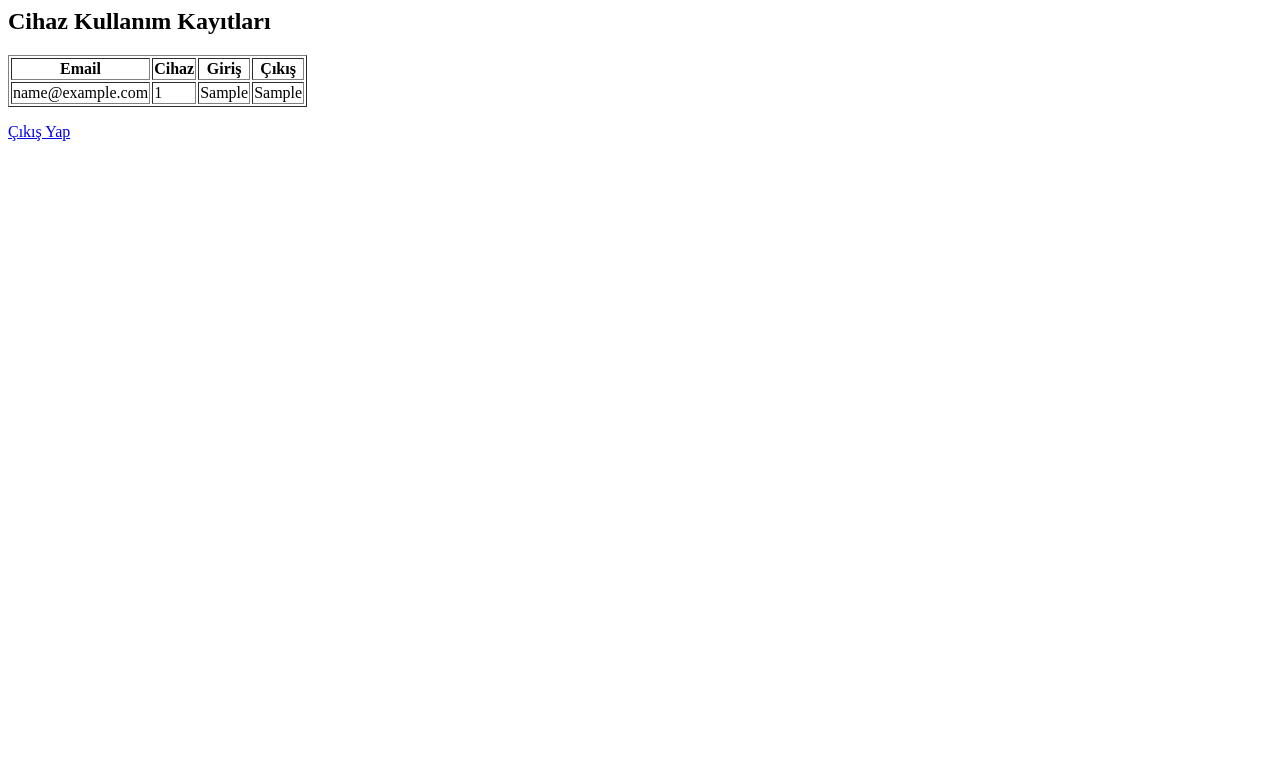
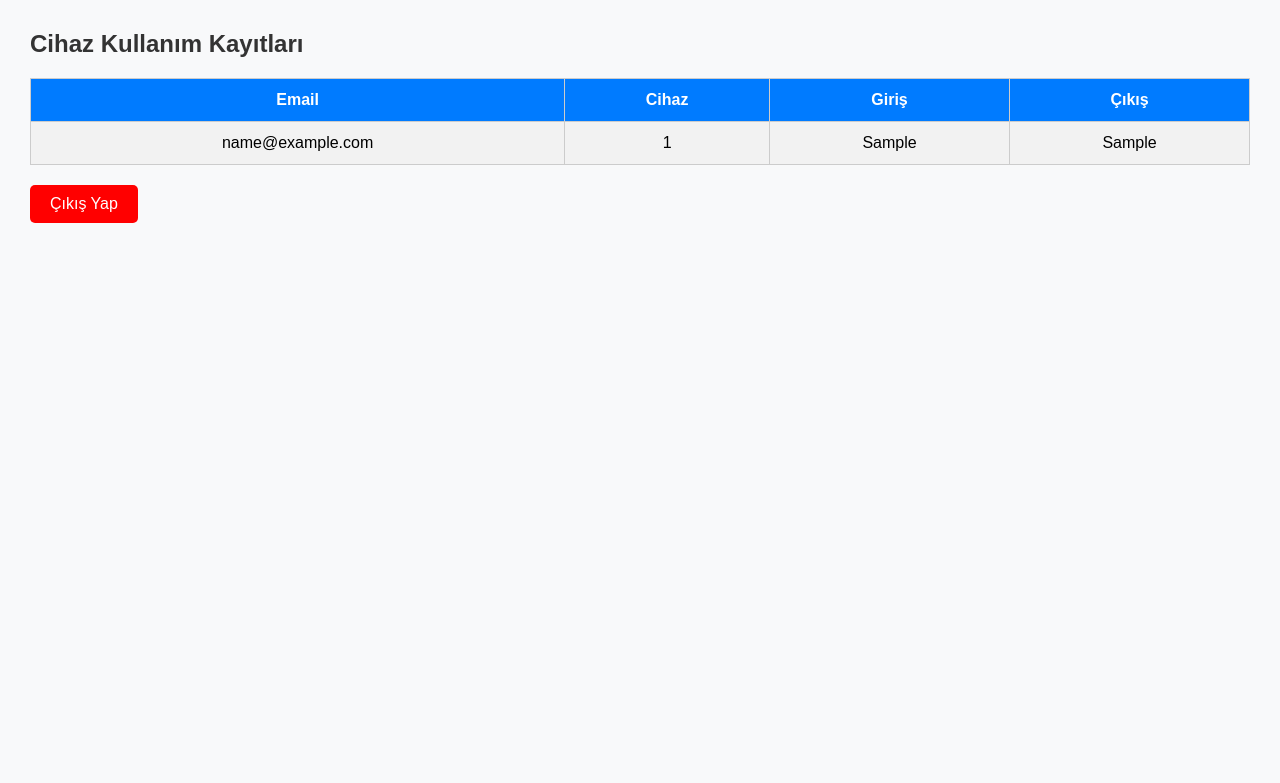
Before and after one commit to Sudenazkaranfil/qr-code-device-tracking-system, a Flask app: page /admin in a window 1280 px wide. Shown: the top 783 px of the page. Run offline with Flask 3, Linux system fonts and the light colour scheme; the visitor is signed in with stand-in values (Sample User, id 1); a database or web service that is not in the repository returns one stand-in record (values such as "Sample title"); some libraries are stand-ins or nearby versions.

Commit message:
Update admin_panel.html

```diff
--- a/templates/admin_panel.html
+++ b/templates/admin_panel.html
@@ -1,5 +1,52 @@
+<!DOCTYPE html>
+<html lang="tr">
+<head>
+    <meta charset="UTF-8">
+    <title>Admin Paneli</title>
+    <style>
+        body {
+            font-family: Arial, sans-serif;
+            margin: 30px;
+            background-color: #f8f9fa;
+        }
+        h2 {
+            color: #333;
+        }
+        table {
+            width: 100%;
+            border-collapse: collapse;
+            margin-top: 20px;
+            background-color: white;
+        }
+        th, td {
+            padding: 12px;
+            border: 1px solid #ccc;
+            text-align: center;
+        }
+        th {
+            background-color: #007BFF;
+            color: white;
+        }
+        tr:nth-child(even) {
+            background-color: #f2f2f2;
+        }
+        a.logout {
+            display: inline-block;
+            margin-top: 20px;
+            background-color: red;
+            color: white;
+            padding: 10px 20px;
+            border-radius: 5px;
+            text-decoration: none;
+        }
+        a.logout:hover {
+            background-color: darkred;
+        }
+    </style>
+</head>
+<body>
     <h2>Cihaz Kullanım Kayıtları</h2>
-<table border="1">
+    <table>
         <tr>
             <th>Email</th>
             <th>Cihaz</th>
@@ -11,8 +58,10 @@
             <td>{{ k[0] }}</td>
             <td>{{ k[1] }}</td>
             <td>{{ k[2] }}</td>
-        <td>{{ k[3] if k[3] else 'Aktif' }}</td>
+            <td>{{ k[3] if k[3] else '🔴 Aktif' }}</td>
         </tr>
         {% endfor %}
     </table>
-<p><a href="/admin/logout">Çıkış Yap</a></p>
+    <a href="{{ url_for('admin_logout') }}" class="logout">Çıkış Yap</a>
+</body>
+</html>
```
Lines whose indentation alone changed are shown as unchanged.
